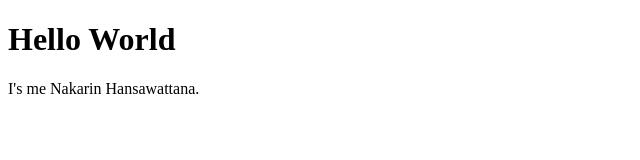
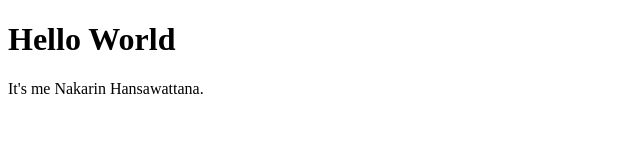
Before and after one commit to nakarinh14/nakarinh14.github.io, a plain HTML site: page index.html in a window 1280 px wide. Shown: the full height of the page, 0-640 px from the left. Drawn offline with Linux system fonts and the light colour scheme.

Commit message:
Update index.html

```diff
--- a/index.html
+++ b/index.html
@@ -2,6 +2,6 @@
 <html>
 <body>
 <h1>Hello World</h1>
-<p>I's me Nakarin Hansawattana.</p>
+<p>It's me Nakarin Hansawattana.</p>
 </body>
 </html>
```
